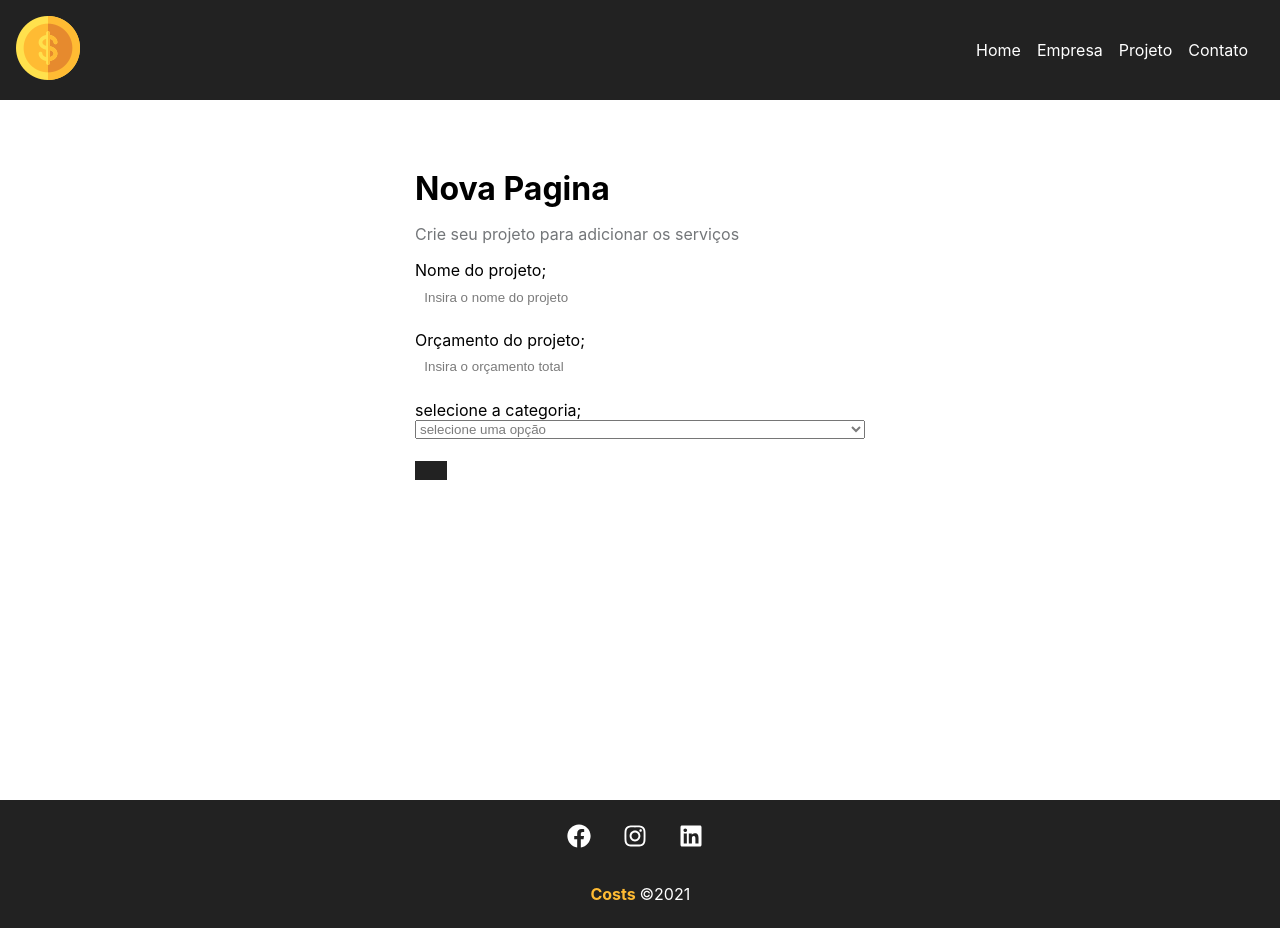
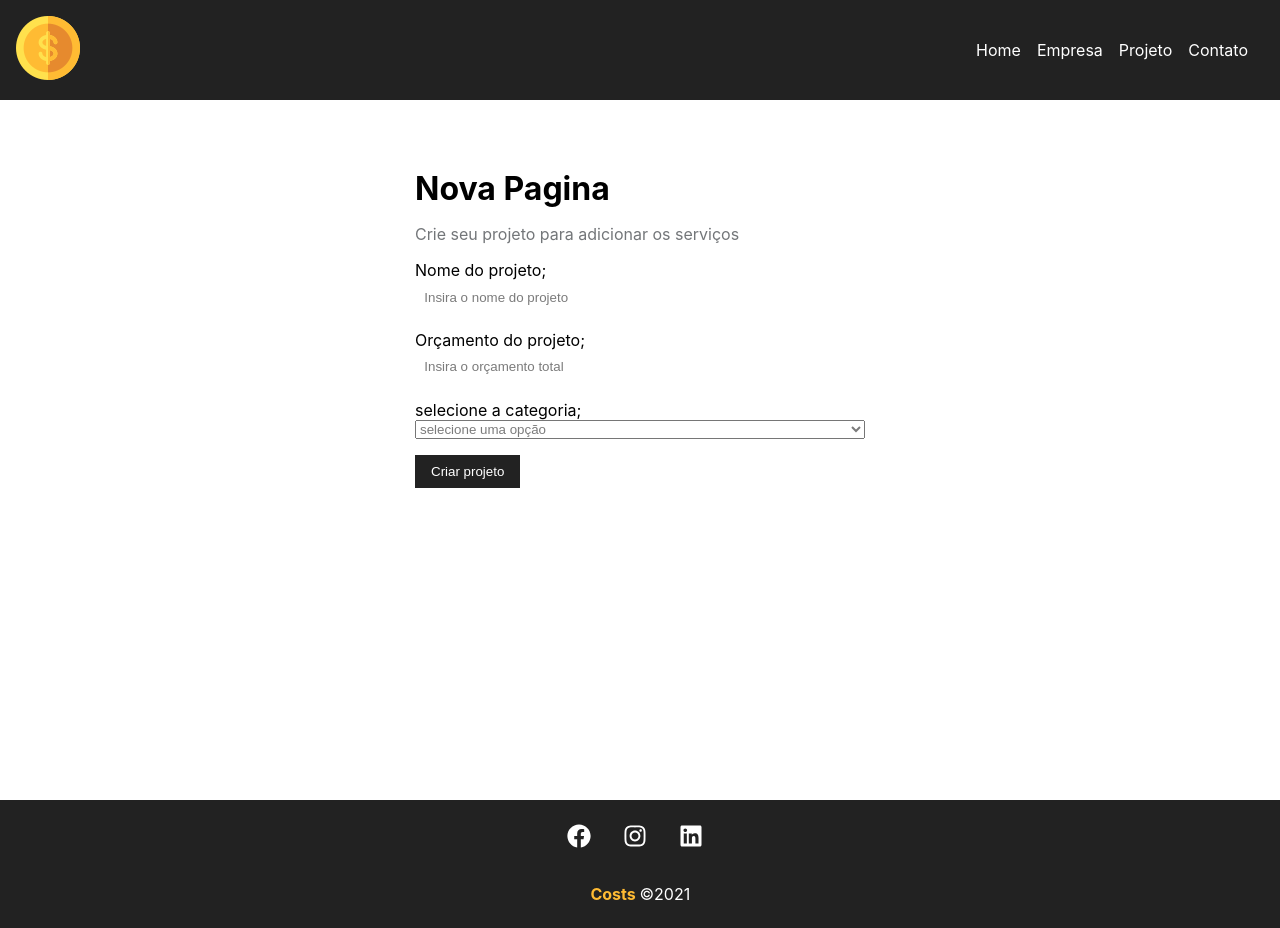
Before and after one commit to Raulvictorsantana/react1, a React (Create React App) app: page /NovoProjeto in a window 1280 px wide. Built offline with nearby package versions, Linux system fonts and the light colour scheme.

Commit message:
arrumando o botao

```diff
--- a/src/Pages/NovoProjeto.js
+++ b/src/Pages/NovoProjeto.js
@@ -1,13 +1,13 @@
 import styles from './NovoProjeto.module.css'
 import Formulario from '../projeto/Formulario'
-
+//botao nao esta recebendo o valor dinamico
 function NovoProjeto(){
     return(
      <div className={styles.NovoProjeto_conatiner}>
 
     <h1> Nova Pagina</h1>
     <p>Crie seu  projeto para adicionar os serviços </p>
-    <Formulario btntext="Criar projeto"/>
+    <Formulario btnText="ola"/>
     </div>
     )
 }
--- a/src/form/Botao.js
+++ b/src/form/Botao.js
@@ -1,8 +1,10 @@
  import styles from './botao.module.css'
-function Botao({text}){
+function Botao(){
+    //botao nao esta recebendo o valor dinamico
     return(
         <div>
-            <button className={styles.btn}> {Text} </button>
+            <button className={styles.btn}> Criar projeto </button>
+
         </div>
     )
 }
--- a/src/projeto/Formulario.js
+++ b/src/projeto/Formulario.js
@@ -3,7 +3,7 @@ import Input from '../form/Input'
 import Select from '../form/Select'
 import Botao from '../form/Botao'
 
-function Formulario (btntext){
+function Formulario (btnText){
     return(
     <form className={styles.Form}>
       <Input
@@ -23,9 +23,9 @@ function Formulario (btntext){
 
      <Select name="categoria_id" text="selecione a categoria"/>
 
-       <Botao text={btntext}/>
-
+     <Botao text={btnText}/>
     </form>
+    //botao nao esta recebendo o valor dinamico
     )
 
 
```
